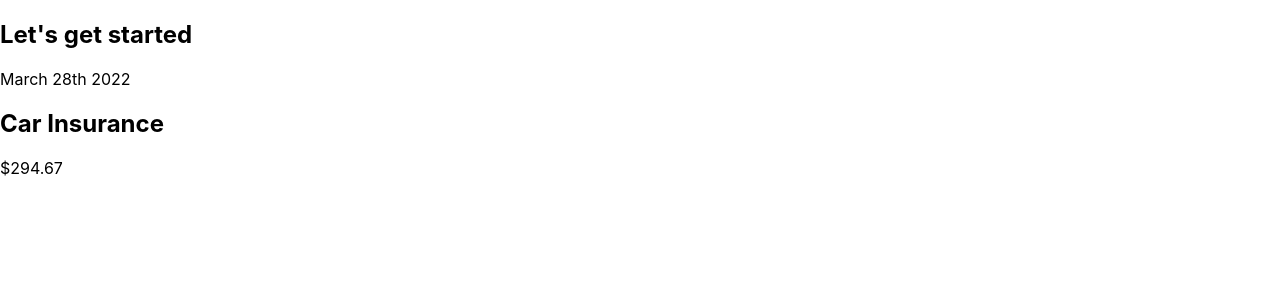
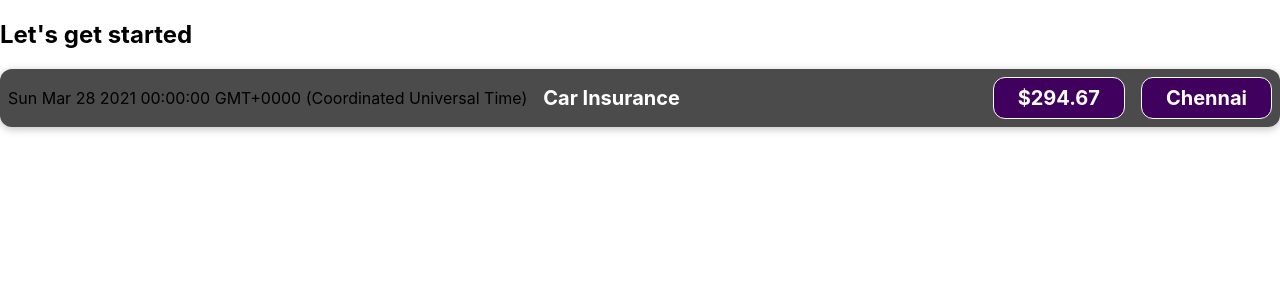
Before and after one commit to reactPlatform/barGraphProject, a React (Create React App) app: page / in a window 1280 px wide. Shown: the top 300 px of the page. Built offline with nearby package versions, Linux system fonts and the light colour scheme.

Commit message:
SecondChanges

```diff
--- /dev/null
+++ b/src/components/ExpenseItem.css
@@ -0,0 +1,56 @@
+.expense-item {
+    display: flex;
+    justify-content: space-between;
+    align-items: center;
+    box-shadow: 0 2px 8px rgba(0, 0, 0, 0.25);
+    padding: 0.5rem;
+    margin: 1rem 0;
+    border-radius: 12px;
+    background-color: #4b4b4b;
+  }
+
+  .expense-item__description {
+    display: flex;
+    flex-direction: column;
+    gap: 1rem;
+    align-items: flex-end;
+    flex-flow: column-reverse;
+    justify-content: flex-start;
+    flex: 1;
+  }
+
+  .expense-item h2 {
+    color: #3a3a3a;
+    font-size: 1rem;
+    flex: 1;
+    margin: 0 1rem;
+    color: white;
+  }
+
+  .expense-item__price {
+    font-size: 1rem;
+    font-weight: bold;
+    color: white;
+    background-color: #40005d;
+    border: 1px solid white;
+    padding: 0.5rem;
+    border-radius: 12px;
+  }
+
+  @media (min-width: 580px) {
+    .expense-item__description {
+      flex-direction: row;
+      align-items: center;
+      justify-content: flex-start;
+      flex: 1;
+    }
+
+    .expense-item__description h2 {
+      font-size: 1.25rem;
+    }
+
+    .expense-item__price {
+      font-size: 1.25rem;
+      padding: 0.5rem 1.5rem;
+    }
+  }
--- a/src/components/ExpenseItem.js
+++ b/src/components/ExpenseItem.js
@@ -1,10 +1,16 @@
+import './ExpenseItem.css';
 function ExpenseItem(){
+    const ExpenseDate = new Date(2021, 2, 28);
+    const ExpenseTitle = 'Car Insurance';
+    const ExpensePrice = 294.67;
+    const LocationOfExpenditure = 'Chennai';
     return(
-        <div>
-            <div>March 28th 2022</div>
-            <div>
-                <h2>Car Insurance</h2>
-                <div>$294.67</div>
+        <div className="expense-item">
+            <div>{ExpenseDate.toString()}</div>
+            <div className="expense-item__description">
+                <h2>{ExpenseTitle}</h2>
+                <div className="expense-item__price">${ExpensePrice}</div>
+                <div className="expense-item__price">{LocationOfExpenditure}</div>
             </div>
         </div>
     );
```
